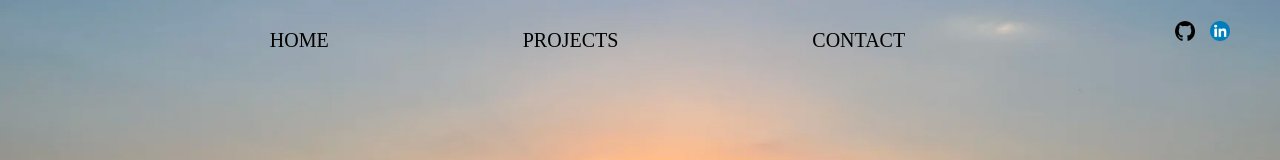
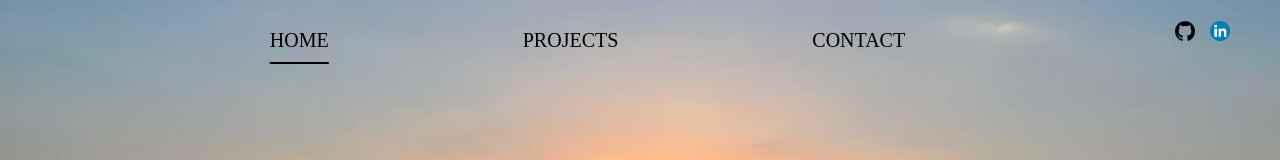
Before and after one commit to DylanConnol/PersonalWebsite, a React (Create React App) app: page / in a window 1280 px wide. Shown: the top 160 px of the page. Built offline with nearby package versions, Linux system fonts and the light colour scheme; the HTML template or start-up script is replaced by a standard one.

Commit message:
Update Heading.js

```diff
--- a/src/components/Heading.js
+++ b/src/components/Heading.js
@@ -3,34 +3,29 @@ import {
   BrowserRouter as Router,
   Route,
   Routes,
-  Navigate,
-  Redirect,
+  useNavigate,
   Link,
-  withRouter,
+  useLocation
 } from "react-router-dom";
-import { useNavigate } from "react-router-dom";
 import Projects from "./Projects";
 import Home from "./Home";
 import Contact from "./Contact";
 import Custombutton from "./Custombutton";
+import {useRef} from "react";
+import { AnimatePresence, motion } from "framer-motion";
+import { useState } from 'react';
 
 function Heading(props) {
   const navigate = useNavigate();
 
-  const handleClick = (x) => {
-    navigate(x);
-
-
-  };
-
-
-  return (
-    <div>
-      <mainheader>
+  const [currentMenu, setMenu] = useState("HOME");
+  function header() {
+    return(
+    <mainheader>
         <buttonheader>
-          <Custombutton page = "HOME" link = "/"></Custombutton>
-          <Custombutton page = "PROJECTS" link = "/projects"></Custombutton>
-          <Custombutton page = "CONTACT" link = "/contact"></Custombutton>
+          <Custombutton page = "HOME" setMenu = {setMenu} currentMenu = {currentMenu}></Custombutton>
+          <Custombutton page = "PROJECTS" setMenu = {setMenu} currentMenu = {currentMenu}></Custombutton>
+          <Custombutton page = "CONTACT" setMenu = {setMenu} currentMenu = {currentMenu}></Custombutton>
         </buttonheader>
         <socials>
           <Link to="https://github.com/DylanConnol">
@@ -40,14 +35,20 @@ function Heading(props) {
             <img src="linkedin.png" className="imageLink" width = {20} height = {20} />
           </Link>
         </socials>
-      </mainheader>
-      <Routes>
-        <Route exact path="/projects" element={<Projects />}></Route>
-        <Route exact path="/" element={<Home />}></Route>
-        <Route exact path="/contact" element={<Contact />}></Route>
+      </mainheader>)
+  }
 
-        <Route></Route>
-      </Routes>
+
+  return (
+    <div>
+    {header()}
+      <AnimatePresence mode='wait'>
+      {currentMenu === "PROJECTS" && <Projects key = "test1" exitdirection = {-1}/>}
+      {currentMenu === "CONTACT" && <Contact key = "test2" exitdirection = {-1}/>}
+      {currentMenu === "HOME" && <Home key = "test3" exitdirection = {-1}/>}
+
+
+      </AnimatePresence>
     </div>
   );
 }
```
